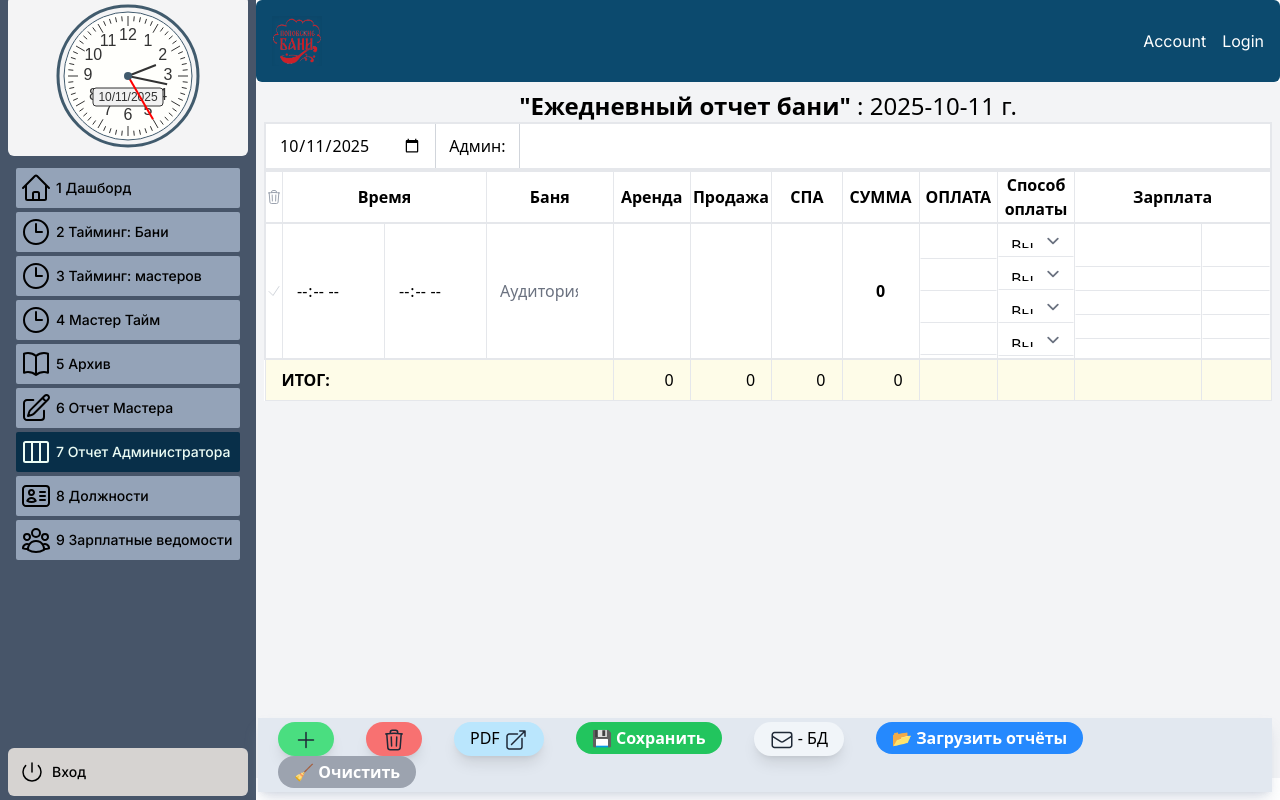
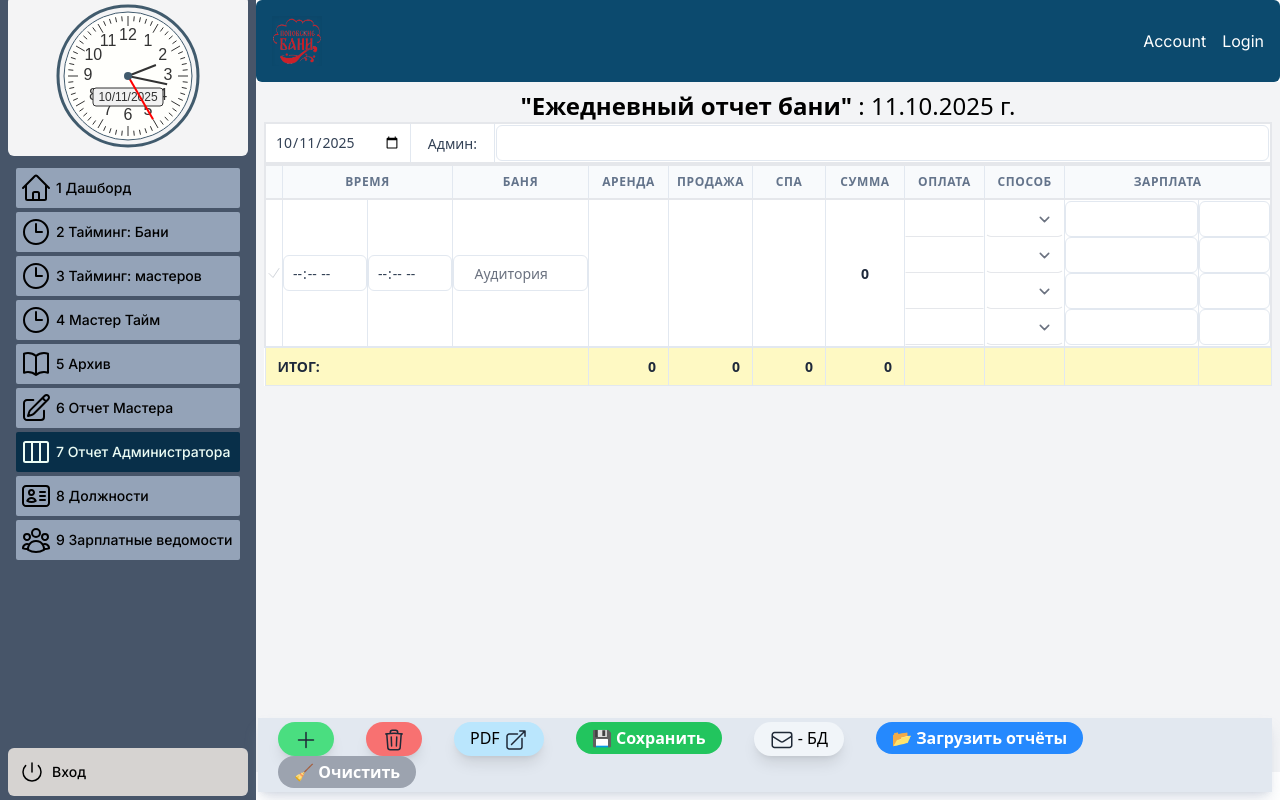
Before and after one commit to Fa-Dali/my-bathhouse-app, a Next.js app in the folder frontend/nextjs-dashboard/: page /dashboard/report-administrator in a window 1280 px wide. Built offline with nearby package versions, Linux system fonts and the light colour scheme; no server answers; a web font is replaced by a local one.

Commit message:
Исправлен формат даты в заголовке таблицы на дд.мм.гггг

```diff
--- a/frontend/nextjs-dashboard/app/dashboard/report-administrator/calculator/AdminTable2.tsx
+++ b/frontend/nextjs-dashboard/app/dashboard/report-administrator/calculator/AdminTable2.tsx
@@ -77,6 +77,12 @@ export default function Page({ }: PageProps) {
   const [selectedDate, setSelectedDate] = useState<string>(() => {
     return new Date().toISOString().split('T')[0];
   });
+
+  // Функция форматирования даты
+  const formatDate = (dateString: string): string => {
+    const [year, month, day] = dateString.split('-');
+    return `${day}.${month}.${year}`;
+  };
 
   const currentDate = useCurrentDate();
   useEffect(() => {
@@ -331,7 +337,7 @@ export default function Page({ }: PageProps) {
       suppressHydrationWarning
     >
       <div className="head">
-        <h1 className="text-2xl text-center"><b>"Ежедневный отчет бани"</b> : {selectedDate} г.</h1>
+        <h1 className="text-2xl text-center"><b>"Ежедневный отчет бани"</b> : {formatDate(selectedDate)} г.</h1>
 
         {status !== 'idle' && (
           <div className="fixed top-4 right-4 bg-white border px-3 py-2 rounded shadow text-sm z-50 animate-fade-in">
@@ -393,18 +399,18 @@ export default function Page({ }: PageProps) {
               <table className="w-full min-w-full border bg-white border-gray-300">
                 <thead>
                   <tr className="bg-white text-black border-2">
-                    <th className="border px-0 py-0">
+                    <th className="border px-2 py-1 bg-slate-50">
                       <TrashIcon className='text-gray-400' />
                     </th>
-                    <th colSpan={2} className="w-1/12 border px-0 text-center">Время</th>
-                    <th className="w-2/12 border px-0">Баня</th>
-                    <th className="w-1/12 border px-0">Аренда</th>
-                    <th className="w-1/12 border px-0">Продажа</th>
-                    <th className="w-1/12 border px-0">СПА</th>
-                    <th className="w-1/12 border px-0">СУММА</th>
-                    <th className="w-1/12 border px-0 bg-white">ОПЛАТА</th>
-                    <th className="w-1/12 border px-0 bg-white">Способ оплаты</th>
-                    <th colSpan={2} className="w-1/3 border px-0">Зарплата</th>
+                    <th colSpan={2} className="w-1/12 border px-2 py-2 text-center text-xs font-semibold uppercase tracking-wider text-slate-600">Время</th>
+                    <th className="w-2/12 border px-2 py-2 text-xs font-semibold uppercase tracking-wider text-slate-600">Баня</th>
+                    <th className="w-1/12 border px-2 py-2 text-xs font-semibold uppercase tracking-wider text-slate-600">Аренда</th>
+                    <th className="w-1/12 border px-2 py-2 text-xs font-semibold uppercase tracking-wider text-slate-600">Продажа</th>
+                    <th className="w-1/12 border px-2 py-2 text-xs font-semibold uppercase tracking-wider text-slate-600">СПА</th>
+                    <th className="w-1/12 border px-2 py-2 text-xs font-semibold uppercase tracking-wider text-slate-600">СУММА</th>
+                    <th className="w-1/12 border px-2 py-2 bg-white text-xs font-semibold uppercase tracking-wider text-slate-600">ОПЛАТА</th>
+                    <th className="w-1/12 border px-2 py-2 bg-white text-xs font-semibold uppercase tracking-wider text-slate-600">Способ</th>
+                    <th colSpan={2} className="w-1/3 border px-2 py-2 bg-white text-xs font-semibold uppercase tracking-wider text-slate-600">Зарплата</th>
                   </tr>
                 </thead>
 
@@ -501,7 +507,7 @@ export default function Page({ }: PageProps) {
                               onChange={(e) => updatePaymentMethod(index, idx, e.target.value)}
                               className="w-full border-transparent h-8 border border-b-gray-200"
                             >
-                              <option value="">Выберите метод</option>
+                              <option value=""></option>
                               <option value="Тер">Тер</option>
                               <option value="НАЛ">НАЛ</option>
                               <option value="Сайт">Сайт</option>
@@ -549,16 +555,16 @@ export default function Page({ }: PageProps) {
                 </tbody>
 
                 <tfoot>
-                  <tr className="bg-yellow-50 text-black text-right">
-                    <td colSpan={4} className="text-left font-bold border px-4 py-2">ИТОГ:</td>
-                    <td className="border px-4 py-2">{totals.totalRent.toLocaleString('ru-RU')}</td>
-                    <td className="border px-4 py-2">{totals.totalSales.toLocaleString('ru-RU')}</td>
-                    <td className="border px-4 py-2">{totals.totalSpa.toLocaleString('ru-RU')}</td>
-                    <td className="border px-4 py-2">{totals.grandTotal.toLocaleString('ru-RU')}</td>
-                    <td className="border px-4 py-2">{"\u00A0"}</td>
-                    <td className="border px-4 py-2">{"\u00A0"}</td>
-                    <td className="border px-4 py-2">{"\u00A0"}</td>
-                    <td className="border px-4 py-2">{"\u00A0"}</td>
+                  <tr className="bg-yellow-50 text-slate-800 font-semibold text-right border-t-2 border-slate-200">
+                    <td colSpan={4} className="text-left font-bold border px-3 py-2">ИТОГ:</td>
+                    <td className="border px-3 py-2">{totals.totalRent.toLocaleString('ru-RU')}</td>
+                    <td className="border px-3 py-2">{totals.totalSales.toLocaleString('ru-RU')}</td>
+                    <td className="border px-3 py-2">{totals.totalSpa.toLocaleString('ru-RU')}</td>
+                    <td className="border px-3 py-2">{totals.grandTotal.toLocaleString('ru-RU')}</td>
+                    <td className="border px-3 py-2">{"\u00A0"}</td>
+                    <td className="border px-3 py-2">{"\u00A0"}</td>
+                    <td className="border px-3 py-2">{"\u00A0"}</td>
+                    <td className="border px-3 py-2">{"\u00A0"}</td>
                   </tr>
                 </tfoot>
               </table>
--- a/frontend/nextjs-dashboard/app/ui/global.css
+++ b/frontend/nextjs-dashboard/app/ui/global.css
@@ -283,3 +283,97 @@ input[type='time']::-webkit-calendar-picker-indicator {
 }
 
 /* *** END *** АНИМАЦИЯ ЗАГРУЗКИ ОТЧЕТА ТАБЛИЦЫ АДМИНИСТРАТОРА */
+
+/* ==== ИИ ============================================================================/ */
+
+/* frontend/nextjs-dashboard/app/ui/global.css */
+
+/* === СТИЛИ ДЛЯ ТАБЛИЦЫ АДМИНИСТРАТОРА === */
+
+/* input[type="time"] — красивый вид */
+#admin-report-table input[type="time"] {
+  font-size: 0.875rem;
+  font-weight: 500;
+  color: #334155;
+  padding: 0.25rem 0.5rem;
+  border: 1px solid #e2e8f0;
+  border-radius: 0.375rem;
+  background-color: #ffffff;
+  transition: border-color 0.2s, box-shadow 0.2s;
+}
+
+/* input[type="date"] — в шапке */
+input[type="date"] {
+  @apply text-sm font-medium px-2 py-1 border border-slate-200 rounded-md bg-white hover:border-slate-300 focus:outline-none focus:ring-1 focus:ring-blue-200 focus:border-blue-300 transition-colors;
+}
+
+/* select — выпадашки */
+select {
+  @apply text-sm font-medium px-2 py-1 border border-slate-200 rounded-md bg-white text-slate-700 hover:border-slate-300 focus:outline-none focus:ring-1 focus:ring-blue-200 focus:border-blue-300 transition-colors;
+}
+
+/* NumberInput — из InputField */
+.number-input {
+  @apply text-sm font-medium text-right px-2 py-1 border border-slate-200 rounded-md bg-white hover:border-slate-300 focus:outline-none focus:ring-1 focus:ring-blue-200 focus:border-blue-300 transition-colors;
+}
+
+/* Текстовое поле (admin, audience) */
+input[type="text"] {
+  @apply text-sm font-medium px-2 py-1 border border-slate-200 rounded-md bg-white text-slate-700 hover:border-slate-300 focus:outline-none focus:ring-1 focus:ring-blue-200 focus:border-blue-300 transition-colors;
+}
+
+/* === СТИЛИ ТАБЛИЦЫ === */
+
+/* Общий стиль таблицы */
+#admin-report-table table {
+  border-collapse: collapse;
+}
+
+/* Заголовки — мягкие, с отступом */
+#admin-report-table th {
+  background-color: #f8fafc; /* bg-slate-50 */
+  color: #64748b; /* text-slate-500 */
+  font-size: 0.75rem; /* text-xs */
+  font-weight: 600;
+  text-transform: uppercase;
+  letter-spacing: 0.05em;
+  border-color: #e2e8f0; /* border-slate-200 */
+}
+
+/* Ячейки — аккуратные */
+#admin-report-table td {
+  color: #334155; /* text-slate-700 */
+  font-size: 0.875rem; /* text-sm */
+  font-weight: 500;
+  border-color: #e2e8f0; /* border-slate-200 */
+}
+
+/* Высота строк — hover */
+#admin-report-table tbody tr:hover {
+  background-color: #f1f5f9; /* hover:bg-slate-50 */
+}
+
+/* Фиксированная высота для чистоты */
+#admin-report-table input[type="time"],
+#admin-report-table input[type="text"],
+#admin-report-table input[type="number"],
+#admin-report-table select {
+  height: 2.25rem; /* ~36px */
+  line-height: 1.5;
+}
+
+/* Сумма в строке */
+#admin-report-table td strong {
+  font-weight: 600;           /* font-semibold */
+  color: #1e293b;             /* text-slate-800 */
+}
+
+/* Подвал — итог */
+#admin-report-table tfoot td {
+  font-weight: 600;
+  color: #1e293b; /* text-slate-800 */
+  background-color: #fef9c3; /* bg-yellow-50 */
+  border-top: 2px solid #e2e8f0; /* border-t-2 border-slate-200 */
+}
+
+/* === END: СТИЛИ === */
```
